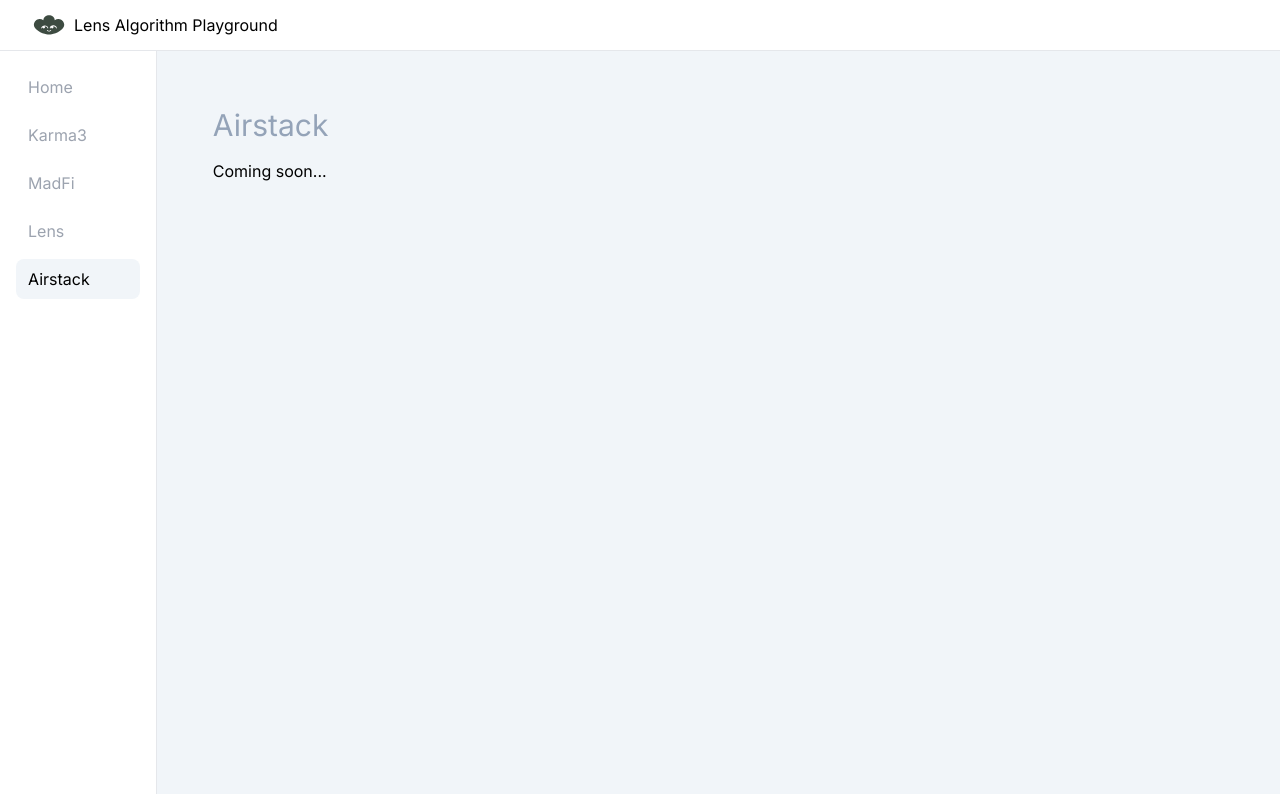
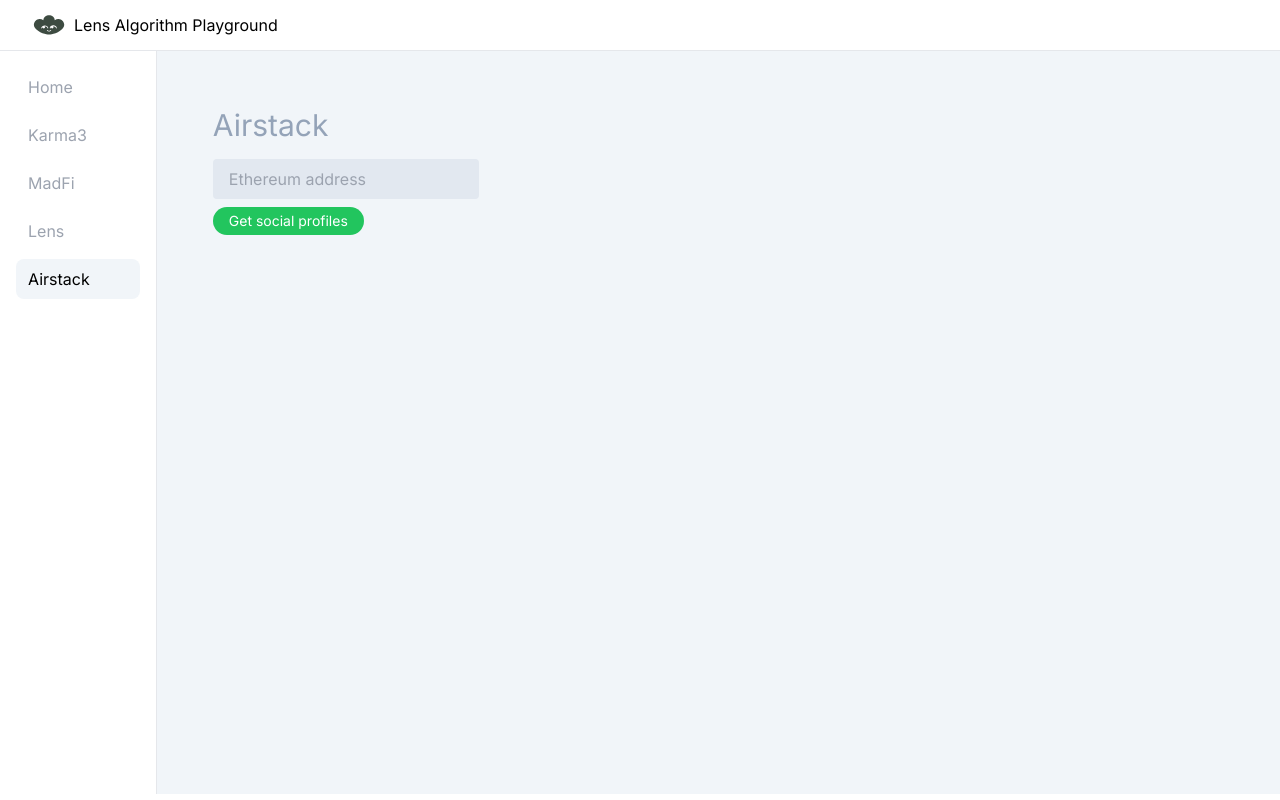
Before and after one commit to dabit3/lens-algorithm-playground, a Next.js app: page /airstack in a window 1280 px wide. Built offline with nearby package versions, Linux system fonts and the light colour scheme.

Commit message:
added airstack

```diff
--- a/api.ts
+++ b/api.ts
@@ -6,6 +6,25 @@
   uri: API_URL,
   cache: new InMemoryCache()
 })
+
+export const getSocials = gql`
+query GetSocials($address: [Identity!]) {
+  Socials(
+    input: {filter: {identity: {_in: $address}}, blockchain: ethereum}
+  ) {
+    Social {
+      profileName
+      dappName
+    }
+  }
+  Domains(input: {filter: {owner: {_in: $address}}, blockchain: ethereum}) {
+    Domain {
+      dappName
+      name
+    }
+  }
+}
+`
 
 export const challenge = gql`
   query Challenge($address: EthereumAddress!) {
--- a/app/airstack/page.tsx
+++ b/app/airstack/page.tsx
@@ -1,15 +1,111 @@
 'use client'
-import { useState } from 'react'
-import Image from 'next/image'
+import { useState, useEffect } from 'react'
+import { getSocials } from '../../api'
+import { ApolloClient, InMemoryCache } from '@apollo/client'
+import { Loading } from '../components/Loading'
+import { Button } from '../components/Button'
+import { Input } from '../components/Input'
+
+const URI = 'https://api.airstack.xyz/gql'
+
+const client = new ApolloClient({
+  uri: URI,
+  cache: new InMemoryCache()
+})
+
 
 export default function Home() {
-  const [view, setView] = useState('profiles')
-  console.log('view; ', view)
+  const [domains, setDomains] = useState<any>([])
+  const [socials, setSocials] = useState<any>([])
+  const [address, setAddress] = useState('')
+  const [loading, setLoading] = useState(false)
+  const [message, setMessage] = useState('')
+  async function fetchProfiles() {
+    if (!address) return
+    try {
+      setLoading(true)
+      setMessage('')
+      setDomains([])
+      setSocials([])
+      const response = await client.query({
+        query: getSocials,
+        variables: {
+          address
+        },
+        context: {
+          headers: {
+            authorization: process.env.NEXT_PUBLIC_AIRSTACK_KEY || ''
+          }
+        }
+      })
+      console.log('response: ', response)
+      const {
+        Domains, Socials
+      } = response.data
+      if (Domains.Domain) {
+        setDomains(Domains.Domain)
+      }
+      if (Socials.Social) {
+        setSocials(Socials.Social)
+      }
+      if (!Socials.Social && !Domains.Domain) {
+        setMessage('No profiles for this address.')
+      }
+      setLoading(false)
+    } catch (err) {
+      console.log('error fetching profiles ...', err)
+      setLoading(false)
+    }
+  }
+  console.log('domains:', domains)
   return (
     <div>
       <div>
         <p className="text-3xl text-slate-400 mb-4">Airstack</p>
-        <p>Coming soon...</p>
+        <div className="flex flex-col items-start">
+          <Input
+            placeholder="Ethereum address"
+            onChange={e => {
+              setAddress(e.target.value)
+            }}
+          />
+          <Button
+            text="Get social profiles"
+            onClick={fetchProfiles}
+            className="bg-green-500 mt-2 mb-4"
+          />
+        </div>
+        {
+          Boolean(domains.length) && (
+            <>
+              <p className="text-green-500 text-lg">Domains</p>
+              {
+                domains.map(domain => <p key={domain.name}>{domain.name}</p>)
+              }
+            </>
+          )
+        }
+        {
+          Boolean(socials.length) && (
+            <>
+              <p className="mt-4 text-blue-500 text-lg">Socials</p>
+              {
+                socials.map(social => (
+                  <div key={social.profileName}>
+                    <p>Protocol: {social.dappName}</p>
+                    <p>Handle: {social.profileName}</p>
+                  </div>
+                ))
+              }
+            </>
+          )
+        }
+        {
+          loading && <Loading className="mt-4" />
+        }
+        {
+          message && <p>{message}</p>
+        }
       </div>
     </div>
   )
--- a/package.json
+++ b/package.json
@@ -9,6 +9,7 @@
     "lint": "next lint"
   },
   "dependencies": {
+    "@airstack/airstack-react": "^0.4.2",
     "@apollo/client": "^3.7.16",
     "@lens-protocol/widgets-react": "^0.0.18",
     "@types/node": "20.3.2",
```
Also changed, not shown: 2 other files (tests, documents, lock files or other folders).
